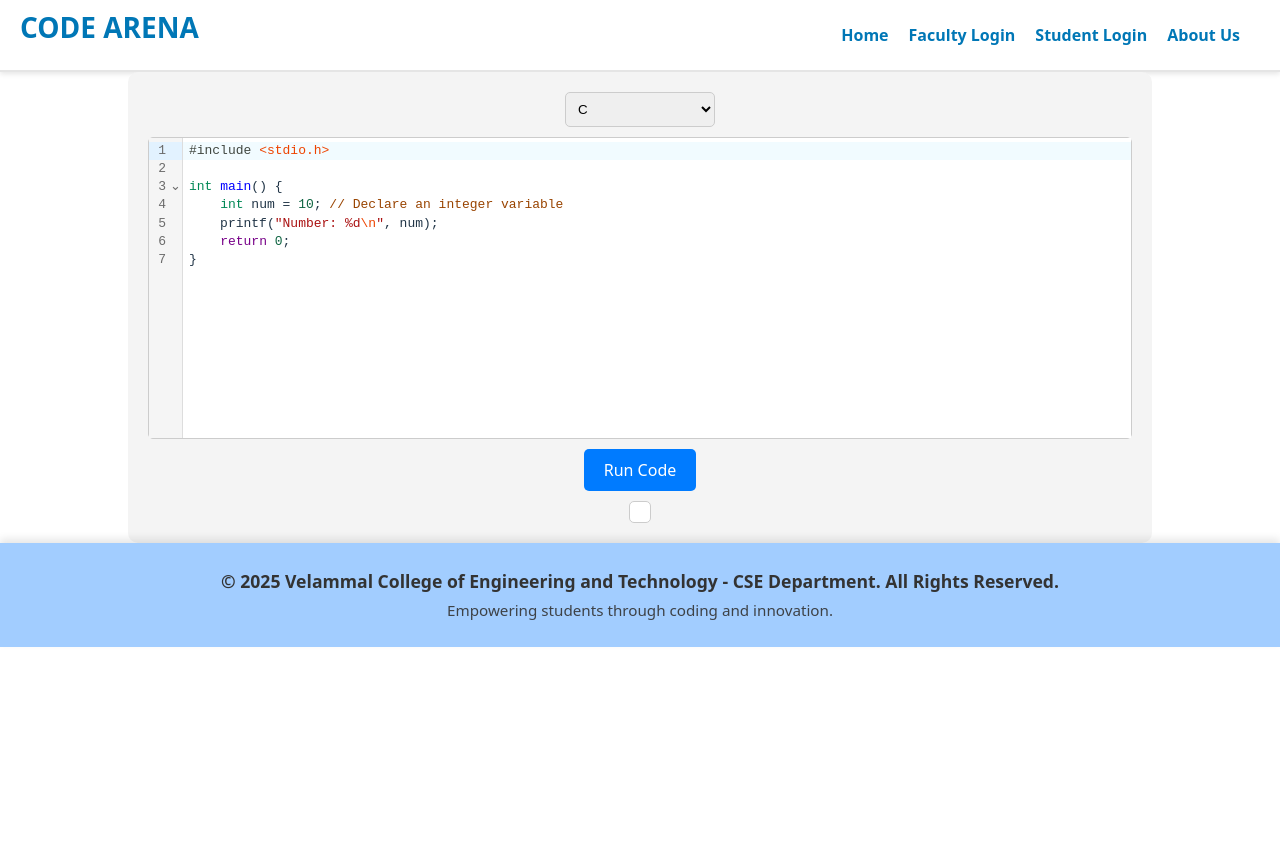
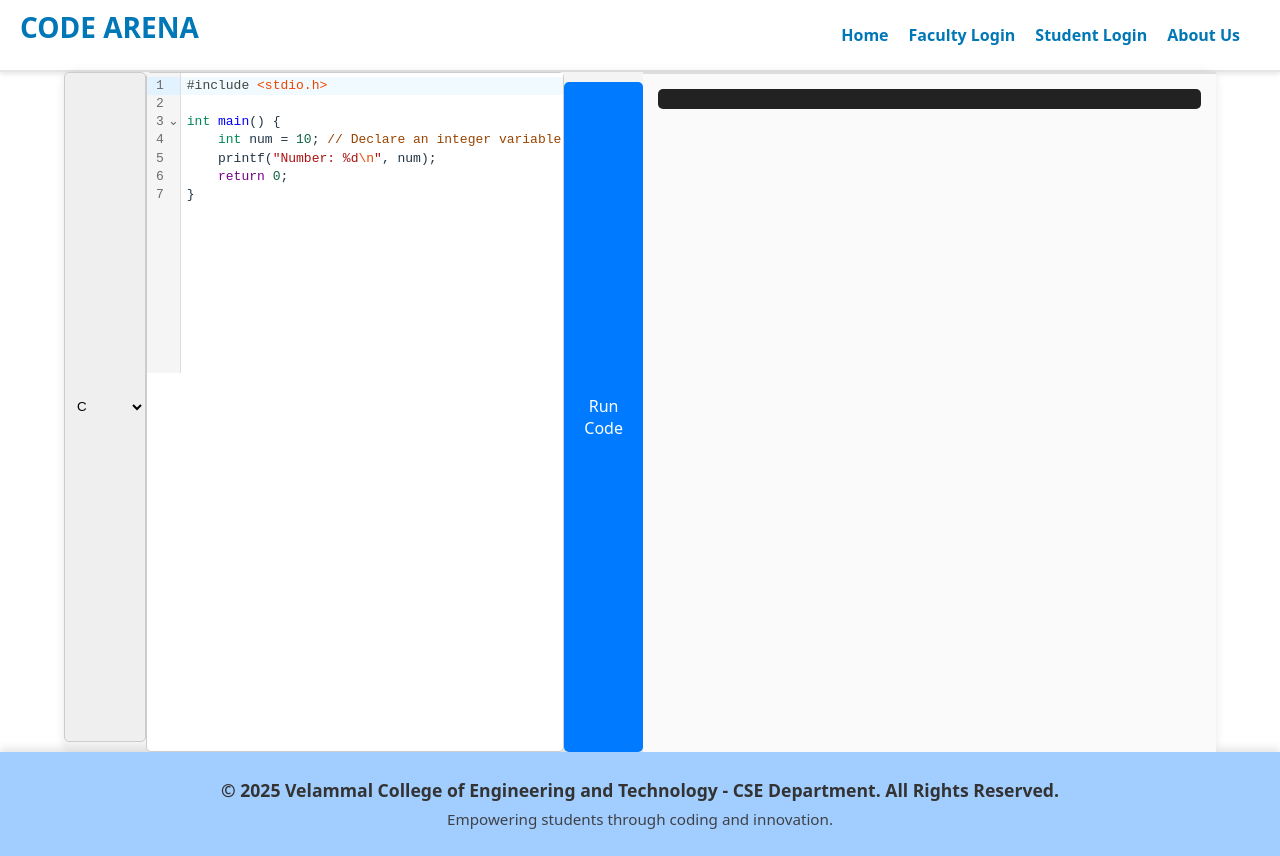
Before and after one commit to VitheshThiraviyam/Code-arena, a React (Vite) app in the folder frontend/: page /codeeditor in a window 1280 px wide. Before the commit the page ends 800 px from the top, so only its background shows below. Built offline with nearby package versions, Linux system fonts and the light colour scheme.

Commit message:
Update Codeeditor.css

```diff
--- a/frontend/src/assets/Codeeditor.css
+++ b/frontend/src/assets/Codeeditor.css
@@ -1,28 +1,61 @@
 .editor-container {
     display: flex;
-    flex-direction: column;
-    align-items: center;
-    gap: 10px;
-    padding: 20px;
+    height: 85vh;
+    width: 90%;
+    margin: auto;
+    border-radius: 10px;
     background-color: #f4f4f4;
-    border-radius: 10px;
-    width: 80%;
-    margin: auto;
+    box-shadow: 0px 0px 10px rgba(0, 0, 0, 0.1);
 }
 
+/* Left side - Problem description */
+.problem-section {
+    flex: 1;
+    padding: 20px;
+    overflow-y: auto;
+    background: #ffffff;
+    border-right: 2px solid #ddd;
+    display: flex;
+    flex-direction: column;
+}
+
+.problem-section h2 {
+    font-size: 20px;
+    margin-bottom: 10px;
+}
+
+.problem-section p {
+    font-size: 16px;
+    line-height: 1.5;
+    color: #333;
+}
+
+/* Right side - Code Editor */
+.code-editor-section {
+    flex: 1;
+    display: flex;
+    flex-direction: column;
+    padding: 20px;
+}
+
+/* Language Selection Dropdown */
 .language-select {
     padding: 8px;
     border-radius: 5px;
     border: 1px solid #ccc;
     width: 150px;
+    margin-bottom: 10px;
 }
 
+/* Code Editor */
 .code-editor {
-    width: 100%;
+    flex: 1;
     border: 1px solid #ccc;
     border-radius: 5px;
+    background: white;
 }
 
+/* Run Code Button */
 .run-button {
     padding: 10px 20px;
     background-color: #007bff;
@@ -31,17 +64,50 @@
     border-radius: 5px;
     cursor: pointer;
     transition: background 0.3s ease-in-out;
+    margin-top: 10px;
 }
 
 .run-button:hover {
     background-color: #0056b3;
 }
 
+/* Output Section */
+.output-container {
+    width: 100%;
+    padding: 15px;
+    border-top: 2px solid #ddd;
+    background: #fafafa;
+    text-align: left;
+    min-height: 120px;
+}
+
 .output-box {
     width: 100%;
-    background-color: #fff;
-    border: 1px solid #ccc;
+    background-color: #222;
+    color: #0f0;
     padding: 10px;
     border-radius: 5px;
     white-space: pre-wrap;
+    font-family: monospace;
+    overflow-x: auto;
 }
+
+.error-box {
+    color: red;
+    font-weight: bold;
+}
+
+/* Responsive Design */
+@media (max-width: 768px) {
+    .editor-container {
+        flex-direction: column;
+        height: auto;
+    }
+
+    .problem-section, .code-editor-section {
+        flex: none;
+        width: 100%;
+        border-right: none;
+        border-bottom: 2px solid #ddd;
+    }
+}
```
